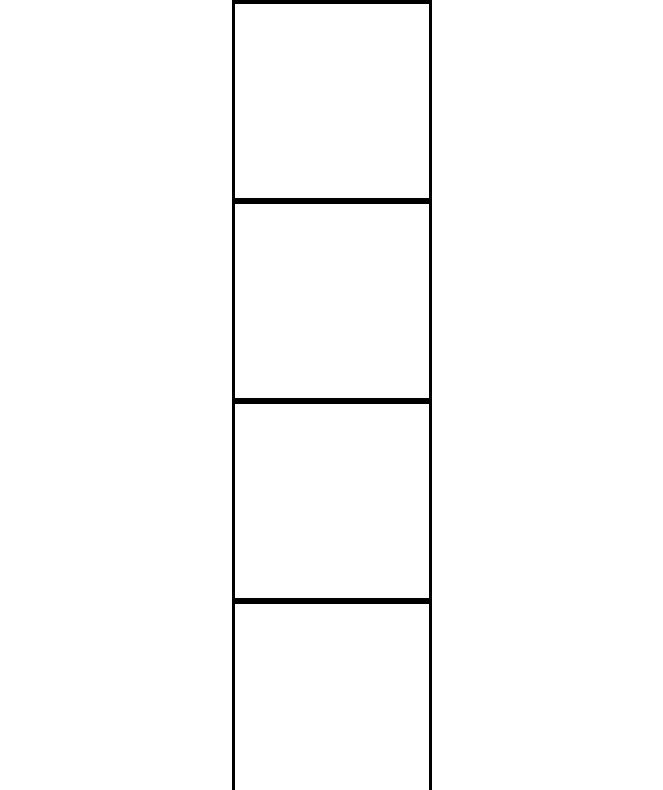
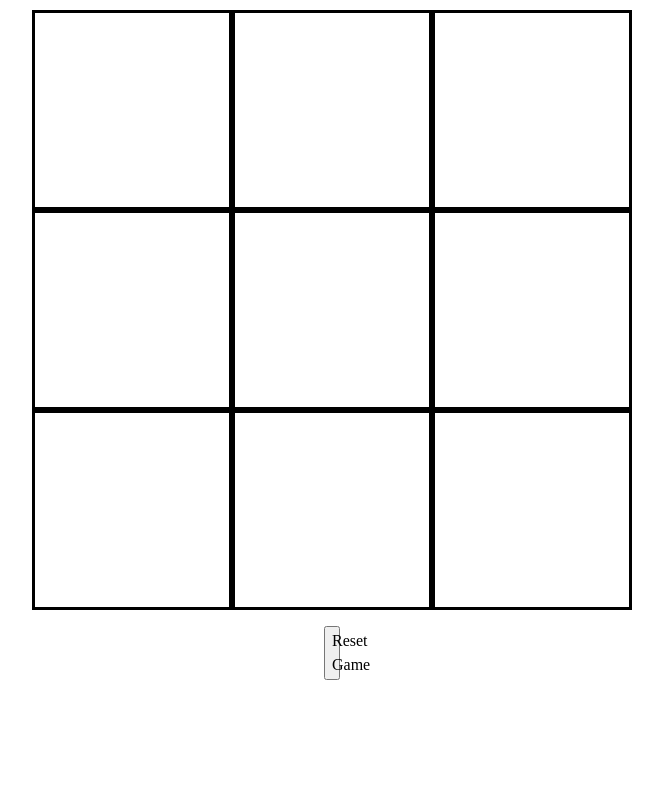
Before and after one commit to stolomeo/tictactoe, a plain HTML site: page index.html in a window 1280 px wide. Shown: the part 99-889 px from the top of the page, without its empty margins (308-971 px from the left). After the commit the page ends 800 px from the top, so only its background shows below. Drawn offline with Linux system fonts and the light colour scheme.

Commit message:
change name of elements

```diff
--- a/index.html
+++ b/index.html
@@ -10,17 +10,19 @@
   </head>
   <body>
     <main>
-      <div class="gameboard-grid">
-        <div class="box"></div>
-        <div class="box"></div>
-        <div class="box"></div>
-        <div class="box"></div>
-        <div class="box"></div>
-        <div class="box"></div>
-        <div class="box"></div>
-        <div class="box"></div>
-        <div class="box"></div>
+      <div class="player-display">Player <span>X</span>'s turn</div>
+      <div class="square-grid">
+        <div class="square" id="0"></div>
+        <div class="square" id="1"></div>
+        <div class="square" id="2"></div>
+        <div class="square" id="3"></div>
+        <div class="square" id="4"></div>
+        <div class="square" id="5"></div>
+        <div class="square" id="6"></div>
+        <div class="square" id="7"></div>
+        <div class="square" id="8"></div>
       </div>
+      <button class="reset-button">Reset Game</button>
     </main>
   </body>
 </html>
--- a/styles.css
+++ b/styles.css
@@ -70,6 +70,29 @@ h6 {
 #__next {
   isolation: isolate;
 }
-main {}
-.gameboard {display: grid;grid-template-columns: repeat(3,1fr);width: max-content;}
-.box {border: 3px solid black;height: 200px;width: 200px;}
+main {
+  display: flex;
+  flex-direction: column;
+  align-items: center;
+  gap: 1rem;
+}
+.square-grid {
+  display: grid;
+  grid-template-columns: repeat(3, 1fr);
+  width: max-content;
+}
+.square {
+  border: 3px solid black;
+  height: 200px;
+  width: 200px;
+  display: flex;
+  align-items: center;
+  justify-content: center;
+  font-size: 10rem;
+}
+.player-display {
+  font-size: 3rem;
+}
+.reset-button {
+  width: 1rem;
+}
```
